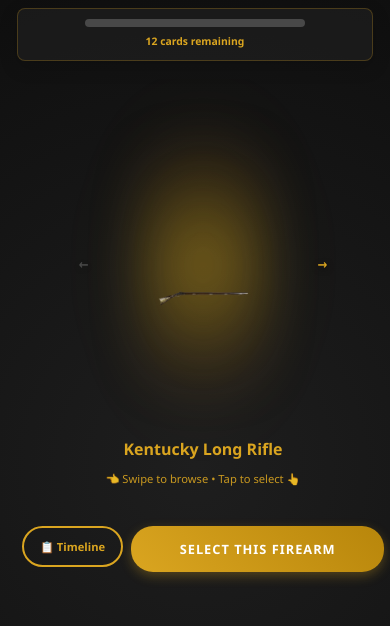
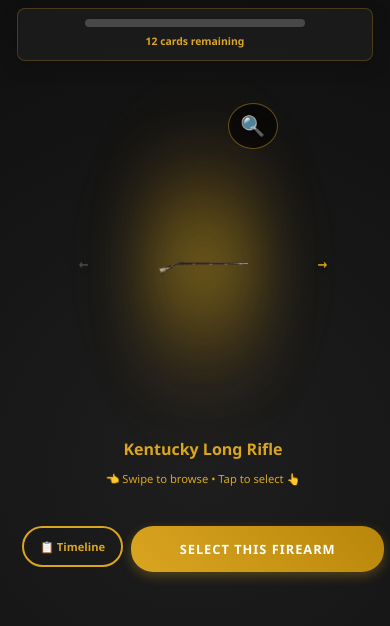
Before and after one commit to andrejanev96/firearms-timeline-test, a React (Vite) app: page / in a window 390 px wide. Both pictures are taken after a click on the button "Start Timeline Challenge 🚀". Shown: the top 626 px of the page. Built offline with nearby package versions, Linux system fonts and the light colour scheme.

Commit message:
mobile optimizations

```diff
--- a/src/App.css
+++ b/src/App.css
@@ -411,6 +411,13 @@ body::after {
   transform: scale(1);
 }
 
+@media (hover: none) and (pointer: coarse) {
+  .mobile-card .magnifier-btn {
+    opacity: 1;
+    transform: scale(1);
+  }
+}
+
 /* Image Viewer Modal */
 .image-viewer-overlay {
   position: fixed;
@@ -429,7 +436,7 @@ body::after {
   display: flex;
   flex-direction: column;
   align-items: center;
-  justify-content: flex-start;
+  justify-content: center;
   padding: clamp(12px, 2vh, 20px);
   overflow-y: auto;
   gap: clamp(12px, 2vh, 20px);
@@ -1322,15 +1329,6 @@ body::after {
 
 /* mobile-card firearm-description removed - not needed */
 
-.mobile-card-actions {
-  position: absolute;
-  bottom: 15px;
-  left: 50%;
-  transform: translateX(-50%);
-  text-align: center;
-  z-index: 20;
-}
-
 .swipe-hint {
   color: #daa520;
   font-size: 0.8rem;
@@ -1341,6 +1339,40 @@ body::after {
   display: inline-block;
   white-space: nowrap;
   box-shadow: 0 2px 8px rgba(0, 0, 0, 0.3);
+}
+
+.view-image-btn {
+  display: inline-flex;
+  align-items: center;
+  justify-content: center;
+  width: 46px;
+  height: 46px;
+  background: rgba(0, 0, 0, 0.55);
+  border: 1px solid rgba(218, 165, 32, 0.45);
+  color: #f8f8f8;
+  border-radius: 50%;
+  font-size: 1.25rem;
+  cursor: pointer;
+  transition: transform 0.2s ease, box-shadow 0.2s ease, border-color 0.2s ease;
+  text-shadow: 0 1px 2px rgba(0, 0, 0, 0.6);
+}
+
+.media-shell .view-image-btn {
+  position: absolute;
+  top: clamp(18px, 4vw, 28px);
+  right: clamp(12px, 4vw, 24px);
+  z-index: 2;
+}
+
+.view-image-btn:hover {
+  transform: translateY(-2px);
+  box-shadow: 0 6px 16px rgba(0, 0, 0, 0.35);
+  border-color: rgba(218, 165, 32, 0.55);
+}
+
+.view-image-btn:focus-visible {
+  outline: 3px solid rgba(218, 165, 32, 0.8);
+  outline-offset: 3px;
 }
 
 /* New position for swipe hint above the action button */
--- a/src/App.tsx
+++ b/src/App.tsx
@@ -1,5 +1,5 @@
 import React, { useEffect, useRef, useState } from 'react';
-import { motion } from 'framer-motion';
+import { AnimatePresence, motion } from 'framer-motion';
 import { useQuizStore } from '@/stores/quizStore';
 import { preloadImages } from '@/utils/images';
 import { hapticFeedback } from '@/utils/haptics';
@@ -27,10 +27,12 @@ const MobileCardStack: React.FC<{
   selectedFirearm: Firearm | null;
   showTimeline: boolean;
   orderedFirearms: (Firearm | null)[];
-}> = ({ firearmsList, onFirearmSelect, onPeriodSelect, onRemovePosition, onOpenTimeline, onComplete, selectedFirearm, showTimeline, orderedFirearms }) => {
+  openViewer: (firearm: Firearm, returnFocusEl?: HTMLElement | null) => void;
+}> = ({ firearmsList, onFirearmSelect, onPeriodSelect, onRemovePosition, onOpenTimeline, onComplete, selectedFirearm, showTimeline, orderedFirearms, openViewer }) => {
   const [currentCardIndex, setCurrentCardIndex] = React.useState(0);
   const [touchStart, setTouchStart] = React.useState<number | null>(null);
   const [touchEnd, setTouchEnd] = React.useState<number | null>(null);
+  const [swipeDirection, setSwipeDirection] = React.useState<'forward' | 'backward'>('forward');
 
   const minSwipeDistance = QUIZ_CONFIG.MIN_SWIPE_DISTANCE;
 
@@ -62,28 +64,49 @@ const MobileCardStack: React.FC<{
     const isRightSwipe = distance < -minSwipeDistance;
 
     if (isLeftSwipe && currentCardIndex < firearmsList.length - 1) {
-      setCurrentCardIndex(currentCardIndex + 1);
+      setSwipeDirection('forward');
+      setCurrentCardIndex((prev) => Math.min(prev + 1, firearmsList.length - 1));
       hapticFeedback('light');
-      // Trigger swipe animation
-      const mediaShell = document.querySelector('.media-shell');
-      mediaShell?.classList.add('swipe-left');
-      setTimeout(() => mediaShell?.classList.remove('swipe-left'), 400);
     }
     if (isRightSwipe && currentCardIndex > 0) {
-      setCurrentCardIndex(currentCardIndex - 1);
+      setSwipeDirection('backward');
+      setCurrentCardIndex((prev) => Math.max(prev - 1, 0));
       hapticFeedback('light');
-      // Trigger swipe animation
-      const mediaShell = document.querySelector('.media-shell');
-      mediaShell?.classList.add('swipe-right');
-      setTimeout(() => mediaShell?.classList.remove('swipe-right'), 400);
     }
   };
 
   const currentFirearm = firearmsList[currentCardIndex];
 
+  const cardVariants = React.useMemo(() => ({
+    enter: (direction: 'forward' | 'backward') => ({
+      x: direction === 'forward' ? 56 : -56,
+      opacity: 0,
+      rotate: direction === 'forward' ? 1.8 : -1.8,
+      scale: 0.96,
+    }),
+    center: {
+      x: 0,
+      opacity: 1,
+      rotate: 0,
+      scale: 1,
+    },
+    exit: (direction: 'forward' | 'backward') => ({
+      x: direction === 'forward' ? -48 : 48,
+      opacity: 0,
+      rotate: direction === 'forward' ? -1.8 : 1.8,
+      scale: 0.97,
+    }),
+  }), []);
+
   if (showTimeline) {
     return (
-      <div className="mobile-timeline-overlay">
+      <motion.div
+        className="mobile-timeline-overlay"
+        initial={{ opacity: 0, y: 20 }}
+        animate={{ opacity: 1, y: 0 }}
+        exit={{ opacity: 0, y: 20 }}
+        transition={{ duration: 0.25, ease: 'easeOut' }}
+      >
         <div className="mobile-timeline-header">
           <button
             className="back-btn"
@@ -118,10 +141,13 @@ const MobileCardStack: React.FC<{
             const occupiedFirearm = orderedFirearms[index];
 
             return (
-              <div
+              <motion.div
                 key={index}
                 className={`mobile-timeline-period ${isOccupied ? 'occupied' : 'available'}`}
                 data-period-index={index}
+                layout
+                whileTap={{ scale: 0.98 }}
+                transition={{ type: 'spring', stiffness: 380, damping: 26 }}
                 onClick={(e) => {
                   // Allow selecting either empty or occupied (swap) when a firearm is selected
                   if (selectedFirearm) {
@@ -152,11 +178,11 @@ const MobileCardStack: React.FC<{
                 ) : (
                   <div className="mobile-period-content">Available</div>
                 )}
-              </div>
+              </motion.div>
             );
           })}
         </div>
-      </div>
+      </motion.div>
     );
   }
 
@@ -204,7 +230,8 @@ const MobileCardStack: React.FC<{
             onClick={(e) => {
               e.stopPropagation();
               if (currentCardIndex > 0) {
-                setCurrentCardIndex(currentCardIndex - 1);
+                setSwipeDirection('backward');
+                setCurrentCardIndex((prev) => Math.max(prev - 1, 0));
                 hapticFeedback('light');
               }
             }}
@@ -214,16 +241,45 @@ const MobileCardStack: React.FC<{
             ←
           </button>
           <div className="media-shell">
+            <AnimatePresence initial={false} mode="popLayout" custom={swipeDirection}>
+              <motion.div
+                key={currentFirearm?.id ?? 'placeholder-card'}
+                className="mobile-card-motion-wrapper"
+                custom={swipeDirection}
+                variants={cardVariants}
+                initial="enter"
+                animate="center"
+                exit="exit"
+                transition={{ type: 'spring', stiffness: 520, damping: 32, mass: 0.55 }}
+                onTouchStart={() => hapticFeedback('light')}
+                whileTap={{ scale: 0.98 }}
+              >
                 <FirearmCard
                   firearm={currentFirearm}
                   isMobile={true}
                   isTopCard
                   hideName={true}
+                  openViewer={openViewer}
                   onClick={() => {
                     onFirearmSelect(currentFirearm);
                     hapticFeedback('medium');
                   }}
                 />
+              </motion.div>
+            </AnimatePresence>
+            <button
+              type="button"
+              className="view-image-btn"
+              aria-label="View full image"
+              onClick={() => {
+                if (currentFirearm) {
+                  openViewer(currentFirearm);
+                  hapticFeedback('light');
+                }
+              }}
+            >
+              🔍
+            </button>
           </div>
           <button
             className="nav-btn next-btn"
@@ -231,7 +287,8 @@ const MobileCardStack: React.FC<{
             onClick={(e) => {
               e.stopPropagation();
               if (currentCardIndex < firearmsList.length - 1) {
-                setCurrentCardIndex(currentCardIndex + 1);
+                setSwipeDirection('forward');
+                setCurrentCardIndex((prev) => Math.min(prev + 1, firearmsList.length - 1));
                 hapticFeedback('light');
               }
             }}
@@ -246,7 +303,14 @@ const MobileCardStack: React.FC<{
         <div className="mobile-image-title">{currentFirearm?.name}</div>
 
         {/* Hint above the primary action */}
-        <div className="swipe-hint-row">👈 Swipe to browse • Tap to select 👆</div>
+        <motion.div
+          className="swipe-hint-row"
+          initial={{ opacity: 0, y: 6 }}
+          animate={{ opacity: 1, y: 0 }}
+          transition={{ delay: 0.15, duration: 0.3 }}
+        >
+          👈 Swipe to browse • Tap to select 👆
+        </motion.div>
       </div>
 
       <div className="mobile-navigation">
@@ -506,6 +570,7 @@ const App: React.FC = () => {
             selectedFirearm={selectedFirearm}
             showTimeline={showMobileOrdering}
             orderedFirearms={orderedFirearms}
+            openViewer={openViewer}
           />
         ) : (
           <div className="quiz-sections">
--- a/src/components/ui/FirearmCard.tsx
+++ b/src/components/ui/FirearmCard.tsx
@@ -94,7 +94,7 @@ const FirearmCard: React.FC<FirearmCardProps> = React.memo(({
             style={{ width: '100%', height: 'auto' }}
             loading={isMobile && isTopCard ? 'eager' : undefined}
           />
-          {openViewer && (
+          {openViewer && !isMobile && (
             <button
               className="magnifier-btn"
               aria-label={`View larger image of ${firearm.name}`}
--- a/src/styles/chronological.css
+++ b/src/styles/chronological.css
@@ -411,6 +411,51 @@
   }
 }
 
+@keyframes empty-slot-pulse {
+  0% {
+    box-shadow: 0 0 0 0 rgba(76, 175, 80, 0.3);
+  }
+  60% {
+    box-shadow: 0 0 0 10px rgba(76, 175, 80, 0.12);
+  }
+  100% {
+    box-shadow: 0 0 0 0 rgba(76, 175, 80, 0);
+  }
+}
+
+@keyframes slot-number-flash {
+  0% {
+    transform: scale(0.92);
+    background: #4CAF50;
+    box-shadow: 0 0 10px rgba(76, 175, 80, 0.4);
+  }
+  55% {
+    transform: scale(1.15);
+    background: #4CAF50;
+    box-shadow: 0 0 18px rgba(76, 175, 80, 0.6);
+  }
+  100% {
+    transform: scale(1);
+    background: #DAA520;
+    box-shadow: none;
+  }
+}
+
+@keyframes slot-placed-ring {
+  0% {
+    box-shadow: 0 0 0 0 rgba(76, 175, 80, 0.6);
+    transform: translateZ(0);
+  }
+  60% {
+    box-shadow: 0 0 0 12px rgba(76, 175, 80, 0);
+    transform: translateZ(0);
+  }
+  100% {
+    box-shadow: 0 0 0 0 rgba(76, 175, 80, 0);
+    transform: translateZ(0);
+  }
+}
+
 /* Drag and drop states */
 .timeline-slot.drag-over {
   transform: scale(1.05);
@@ -430,10 +475,19 @@
     rgba(76, 175, 80, 0.3) 8px,
     rgba(76, 175, 80, 0.3) 16px
   );
+  animation: empty-slot-pulse 1.15s ease-in-out infinite;
 }
 
 .timeline-slot.drag-over .slot-placeholder {
   color: #4CAF50;
+}
+
+.timeline-slot.just-placed .slot-number {
+  animation: slot-number-flash 0.6s ease-out;
+}
+
+.timeline-slot.just-placed .firearm-wrapper {
+  animation: slot-placed-ring 0.6s ease-out forwards;
 }
 
 /* Desktop - large screens */
```
Also changed, not shown: src/components/sections/Results.tsx (+16 -3 lines), src/components/ui/ChronologicalSlots.tsx (+40 -1 lines). Lines whose indentation alone changed are shown as unchanged.
